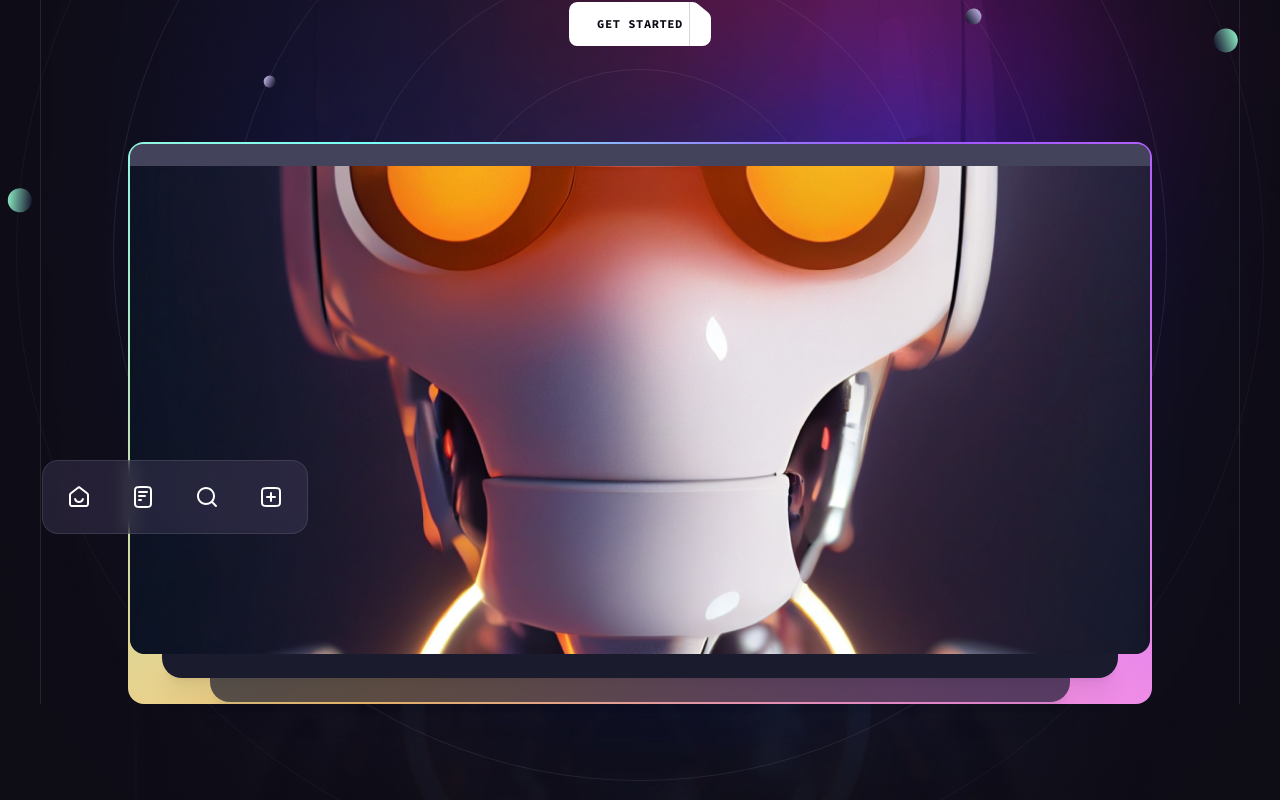
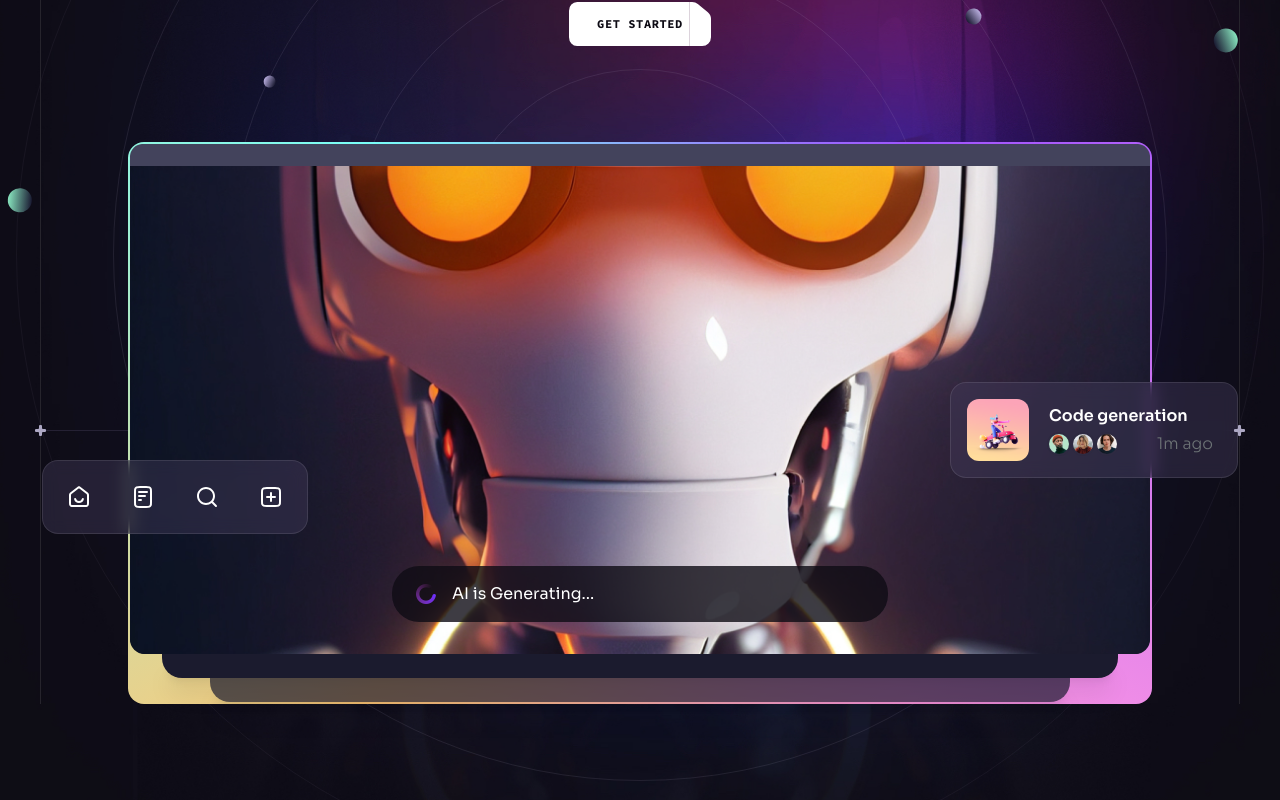
Before and after one commit to Nathan-Mwai/brainwave-clone, a React (Vite) app: page / in a window 1280 px wide. Shown: the part 454-1254 px from the top of the page. Built offline with nearby package versions, Linux system fonts and the light colour scheme.

Commit message:
The second display of scroll parallax is done now moving on to show the wording so that I can finish up on the hero section

```diff
--- /dev/null
+++ b/src/components/Generating.jsx
@@ -0,0 +1,17 @@
+import React from 'react'
+import { loading } from '../assets'
+
+const Generating = ({className}) => {
+  return (
+    <div className={`flex items-center h-[3.5rem] px-6 bg-n-8/80 rounded-[1.7rem] ${className || ''} text-base`}>
+        <img
+        className='w-5 h-5 mr-4'
+        src={loading}
+        alt='Loading'
+        />
+        AI is Generating...
+    </div>
+  )
+}
+
+export default Generating
--- a/src/components/Hero.jsx
+++ b/src/components/Hero.jsx
@@ -5,6 +5,8 @@
 import { heroIcons } from '../constants'
 import { ScrollParallax } from 'react-just-parallax'
 import { useRef } from 'react'
+import Generating from './Generating'
+import Notification from './Notification'
 const Hero = () => {
 
     const parallaxRef = useRef(null)
@@ -37,7 +39,7 @@
                         <div className='aspect[33/40] rounded-b-[0.9rem] overflow-hidden md:aspect-[688/490] lg:aspect-[1024/490]'>
                             <img src={robot} className='w-full scale-[1.7] translate-y-[8%] md:scale-[1] md:-translate-y-[10%] lg:-translate-y-[23%]'  width={1024} height={490} alt="AI"
                             />
-
+                            <Generating className='absolute left-4 right-4 bottom-5 md:left-1/2 md:right-auto md:bottom-8 md:w-[31rem] md:-translate-x-1/2'/>
                             <ScrollParallax isAbsolutelyPositioned>
                                 <ul className='hidden absolute -left-[5.5rem] bottom-[7.5rem] px-1 py-1 bg-n-9/40 backdrop-blur border border-n-1/10 rounded-2xl xl:flex'>
                                 {heroIcons.map((icon, index)=> (
@@ -46,6 +48,12 @@
                                     </li>
                                 ))}
                                 </ul>
+                            </ScrollParallax>
+                            <ScrollParallax isAbsolutelyPositioned>
+                                <Notification
+                                className='hidden absolute -right-[5.5rem] bottom-[11rem] w-[18rem] xl:flex'
+                                title="Code generation"
+                                />
                             </ScrollParallax>
                         </div>
                     </div>
@@ -58,6 +66,7 @@
                 <BackgroundCircles/>
             </div>
         </div>
+        <BottomLine/>
     </Section>
   )
 }
--- /dev/null
+++ b/src/components/Notification.jsx
@@ -0,0 +1,29 @@
+import { notification1 } from "../assets"
+import { notificationImages } from "../constants"
+
+const Notification = ({className , title}) => {
+  return (
+    <div className={`${className || ''} flex items-center p-4 pr-6 bg-n-9/40 backdrop-blur border border-n-1/10 rounded-2xl gap-5`}>
+        <img src={notification1} width={62} height={62}  alt="image" className="rounded-xl"/>
+        <div className="flex-1">
+            <h6 className="mb-1 font-semibold text-base">{title}</h6>
+            <div className="flex items-center justify-between">
+                <ul
+                className="flex -m-0.5"
+                >
+                    {notificationImages.map((item, index)=> (
+                        <li key={index} className="flex w-6 h-6 border-2 border-n-12 rounded-full overflow-hidden">
+                            <img src={item} className="w-full" width={20} height={20} alt="item" />
+                        </li>
+                    ))}
+                </ul>
+                <div className="body-2 text-n-13">
+                    1m ago
+                </div>
+            </div>
+        </div>
+    </div>
+  )
+}
+
+export default Notification
```
